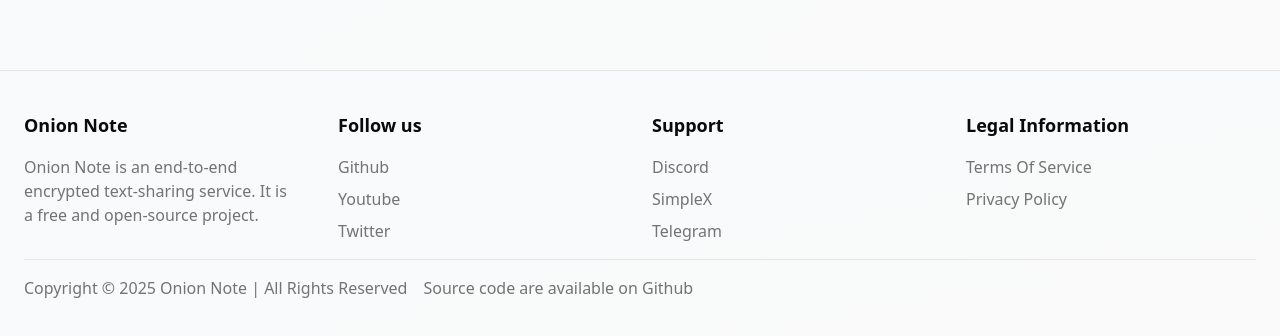
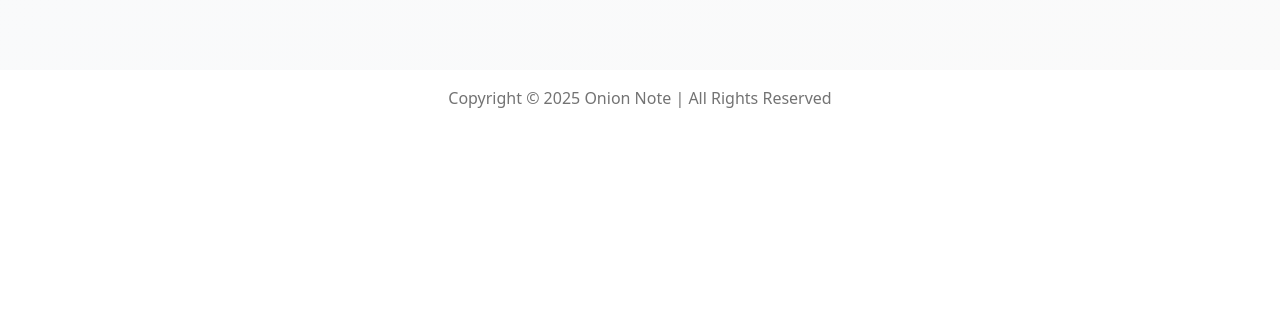
Before and after one commit to yuk228/onion-note, a Next.js app: page / in a window 1280 px wide. Shown: the part 810-1146 px from the top of the page. After the commit the page ends 936 px from the top, so only its background shows below. Built offline with nearby package versions, Linux system fonts and the light colour scheme; no server answers.

Commit message:
Update footer

```diff
--- a/components/layouts/footer.tsx
+++ b/components/layouts/footer.tsx
@@ -1,101 +1,9 @@
-import Link from "next/link";
 import React from "react";
 
 const Footer = () => {
   return (
-    <footer className="border-t border-white-foreground bg-gradient-to-br from-slate-50 to-zinc-50">
-      <div className="container mx-auto px-4 py-10 md:px-6 ">
-        <div className="grid grid-cols-2 md:grid-cols-4 gap-6">
-          <div className="pr-4">
-            <h3 className="font-bold mb-4 text-lg">Onion Note</h3>
-            <p className="text-muted-foreground">
-              Onion Note is an end-to-end encrypted text-sharing service. It is a free and
-              open-source project.
-            </p>
-          </div>
-          <div className="pr-4">
-            <h3 className="font-bold mb-4 text-lg">Follow us</h3>
-            <ul className="text-muted-foreground space-y-2">
-              <li>
-                <Link
-                  href="https://github.com/yuk228/"
-                  className="hover:text-foreground transition-colors"
-                >
-                  Github
-                </Link>
-              </li>
-              <li>
-                <Link href="/" className="hover:text-foreground transition-colors">
-                  Youtube
-                </Link>
-              </li>
-              <li>
-                <Link href="/" className="hover:text-foreground transition-colors">
-                  Twitter
-                </Link>
-              </li>
-            </ul>
-          </div>
-          <div className="pr-4">
-            <h3 className="font-bold mb-4 text-lg">Support</h3>
-            <ul className="text-muted-foreground space-y-2">
-              <li>
-                <Link
-                  href="https://discordapp.com/users/1327859790088503409"
-                  className="hover:text-foreground transition-colors"
-                >
-                  Discord
-                </Link>
-              </li>
-              <li>
-                <Link
-                  href="https://simplex.chat/contact#/?v=2-7&smp=smp%3A%2F%2F0YuTwO05YJWS8rkjn9eLJDjQhFKvIYd8d4xG8X1blIU%3D%40smp8.simplex.im%2FolTYtcyMcPa5kpG5fWsIKogPE5FogsWh%23%2F%3Fv%3D1-3%26dh%3DMCowBQYDK2VuAyEAxzijX3CIw_xX_4XtA7k6oHA0I3q7FHPdCv9UG65spig%253D%26srv%3Dbeccx4yfxxbvyhqypaavemqurytl6hozr47wfc7uuecacjqdvwpw2xid.onion"
-                  className="hover:text-foreground transition-colors"
-                >
-                  SimpleX
-                </Link>
-              </li>
-              <li>
-                <Link
-                  href="https://t.me/moyaiscanner"
-                  className="hover:text-foreground transition-colors"
-                >
-                  Telegram
-                </Link>
-              </li>
-            </ul>
-          </div>
-          <div className="pr-4">
-            <h3 className="font-bold mb-4 text-lg">Legal Information</h3>
-            <ul className="text-muted-foreground space-y-2">
-              <li>
-                <Link href="/terms" className="hover:text-foreground transition-colors">
-                  Terms Of Service
-                </Link>
-              </li>
-              <li>
-                <Link href="/privacy" className="hover:text-foreground transition-colors">
-                  Privacy Policy
-                </Link>
-              </li>
-            </ul>
-          </div>
-        </div>
-        <div className="md:flex pt-4 mt-4 gap-4 border-t border-white-foreground text-muted-foreground">
-          <p>Copyright © 2025 Onion Note | All Rights Reserved</p>
-          <p>
-            Source code are available on{" "}
-            <span>
-              <Link
-                href="https://github.com/yuk228/onion-note"
-                className="hover:text-foreground hover:underline transition-colors"
-              >
-                Github
-              </Link>
-            </span>
-          </p>
-        </div>
-      </div>
+    <footer>
+      <p className="text-center py-4 text-muted-foreground">Copyright © 2025 Onion Note | All Rights Reserved</p>
     </footer>
   );
 };
```
